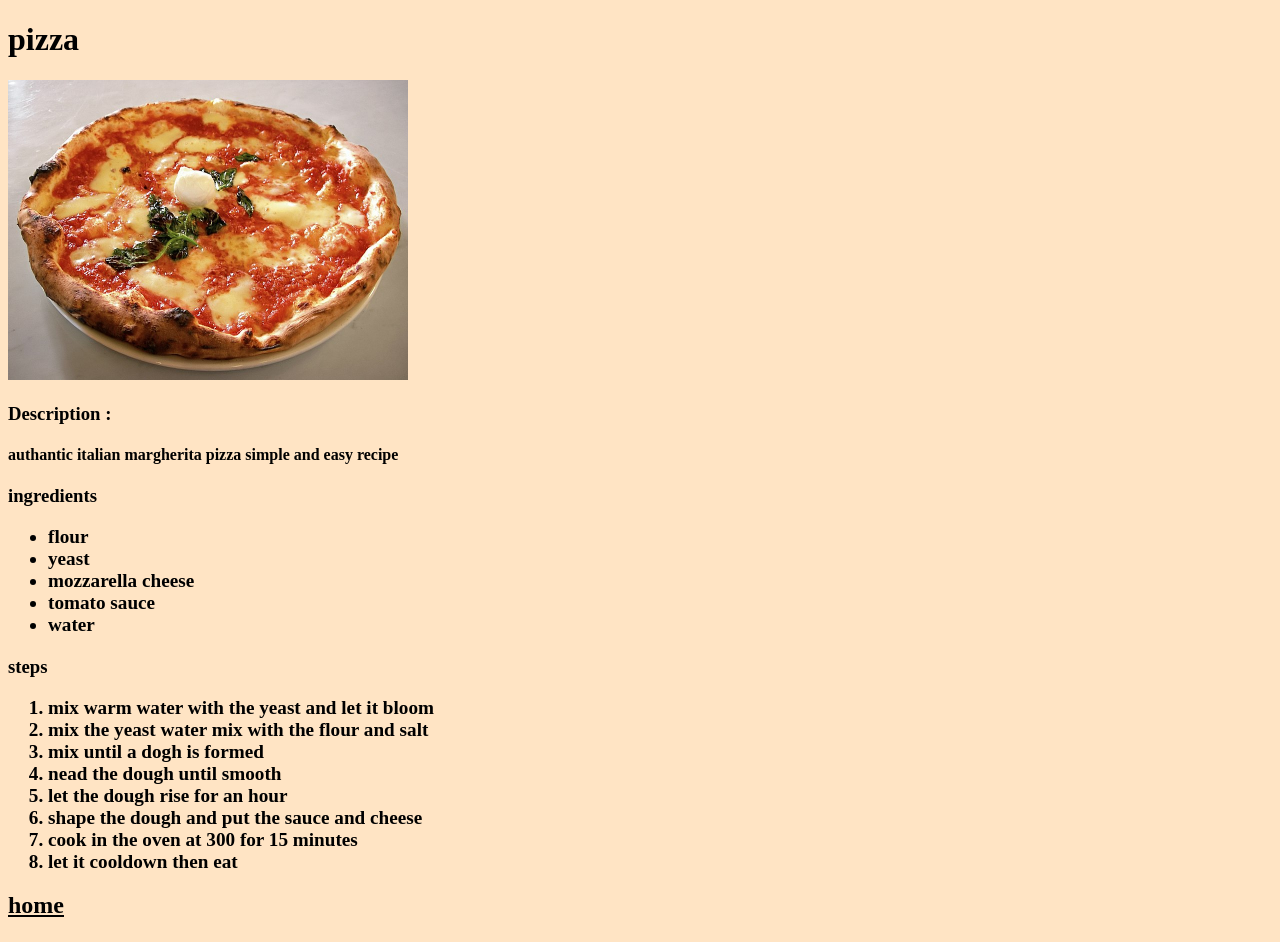
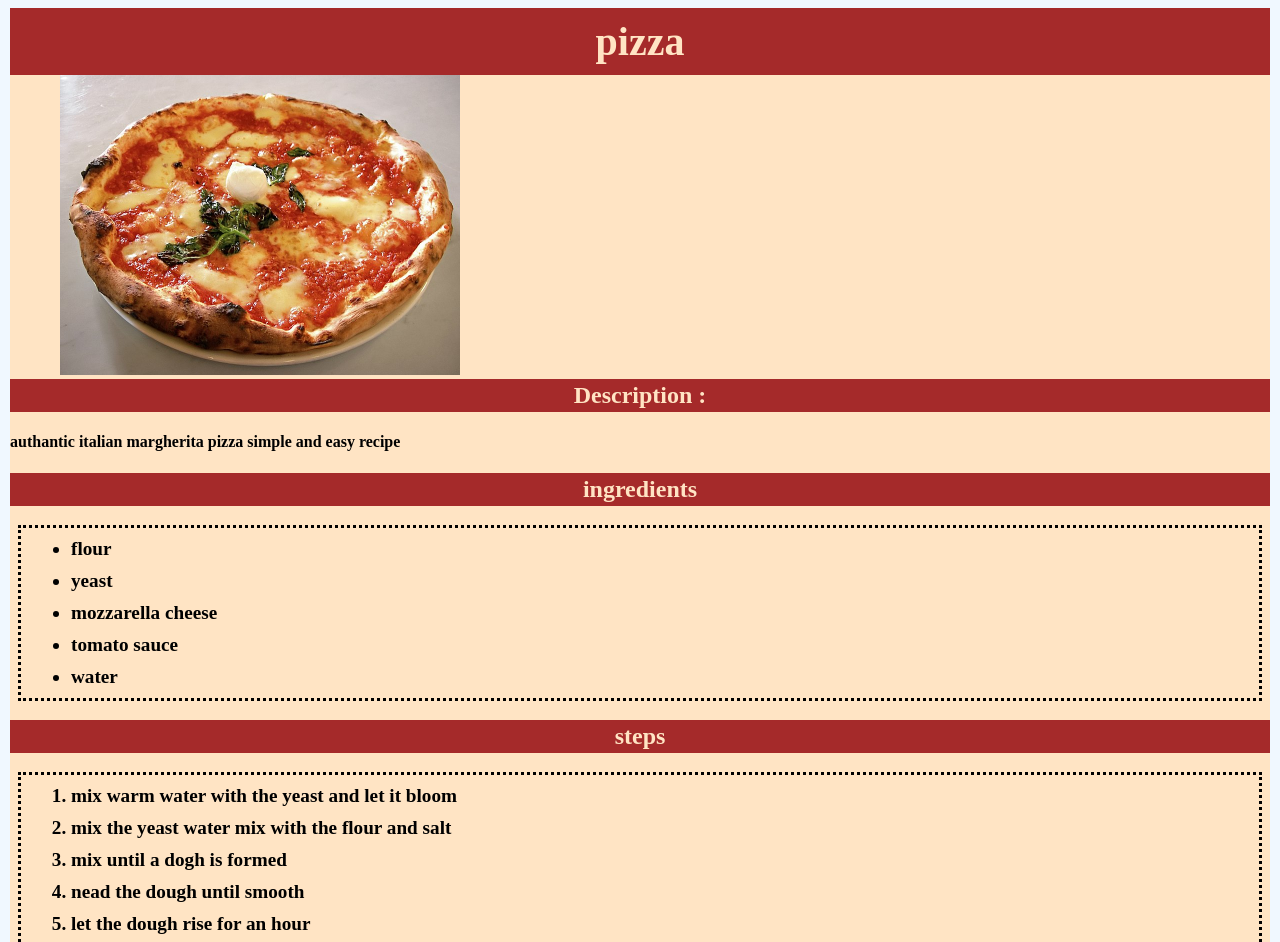
Before and after one commit to Ahmedhatem545/recipe_site, a plain HTML site: page recipes/pizza.html in a window 1280 px wide. Shown: the top 942 px of the page. Drawn offline with Linux system fonts and the light colour scheme.

Commit message:
made it look better with box model

```diff
--- a/recipes/pizza.html
+++ b/recipes/pizza.html
@@ -7,6 +7,7 @@
     <link rel="stylesheet" href="../style.css">
 </head>
 <body>
+    <div class="pizza-main">
     <h1>pizza</h1>
     <img id="pizza_img" src="../img/pizza.jpg">
     <h3>Description :</h3>
@@ -37,8 +38,9 @@
     </p>
 
 
-    <p><a href="../index.html">home</a>
+    <p class="return"><a href="../index.html">home</a>
     </p>
+</div>
 
 </body>
 </html>
--- a/style.css
+++ b/style.css
@@ -1,30 +1,103 @@
 body{
-    background-color:bisque;
+    background-color:aliceblue;
+}
+.main{
+    background-color: bisque;
+    margin: 2px;
+}
+a{
+    color: black;
 }
 
 
-a{
-    color:black;
-
+.link{
+    color: black;
     font-size: x-large;
     font-weight: 900;
+    padding: 5px;
+    border: 2px solid brown;
+
 }
 #home{
     font-size:40px;
     font-weight: 900;
+    text-align: center;
+
+
+    background-color:brown;
+    margin: auto;
+    color: bisque;
+    padding: 10px;
 }
-#pizza_ol{
+
+.pizza-main{
+    background-color: bisque;
+    margin: 2px;
+}
+
+h1{
+    font-size:40px;
+    font-weight: 900;
+    text-align: center;
+
+
+    background-color:brown;
+    margin: auto;
+    color: bisque;
+    padding: 10px;
+}
+h3{
+    font-size:24px;
+    font-weight: 900;
+    text-align: center;
+
+
+    background-color:brown;
+    margin: auto;
+    color: bisque;
+    padding: 3px;
+
+}
+li{
+    margin: 10px;
+    border-style:hidden;
+    background-color: br;
+}
+ol{
+    border-style: dotted;
     font-size:larger;
     font-weight: 700;
+    margin-left:8px;
+    margin-right:8px;
+
+
 
 }
-#pizza_img{
+img{
     height: 300px;
+    margin-left: 50px;
+    margin-right: 50px;
 
 }
-#pizza_ul{
+ul{
+
+    border-style: dotted;
     font-size:larger;
     font-weight: 700;
+    margin-left:8px;
+    margin-right:8px;
+}
+.return{
+    font-size:40px;
+    font-weight: 900;
+    text-align: center;
+
+
+    background-color:brown;
+    margin: auto;
+    color: bisque;
+    padding: 10px;
+
 }
 #meat_ol{
     font-size:larger;
```
Also changed, not shown: index.html (+5 -3 lines), recipes/grilled_cheese.html (+3 -1 lines), recipes/meat-ball.html (+3 -1 lines).
